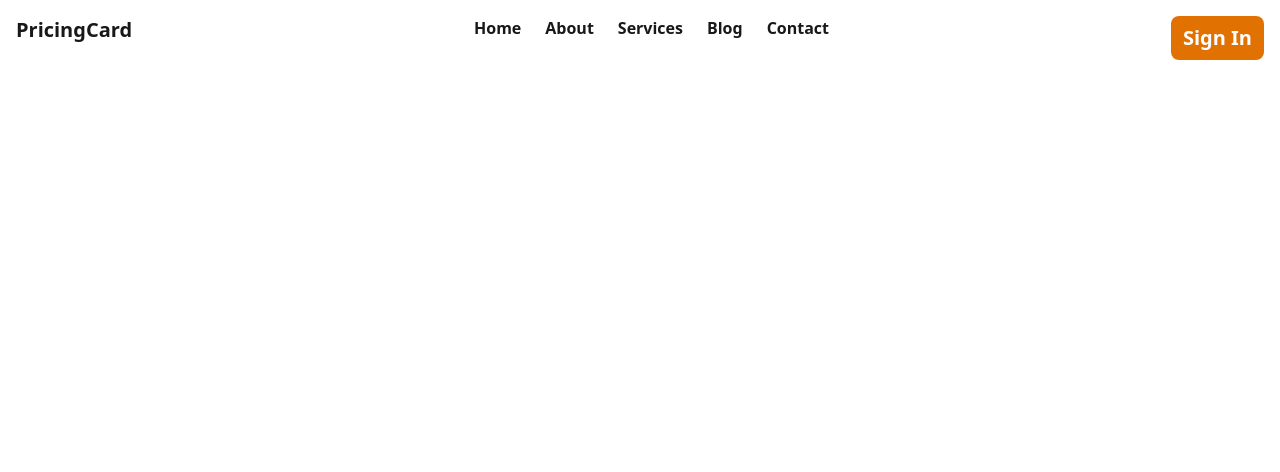
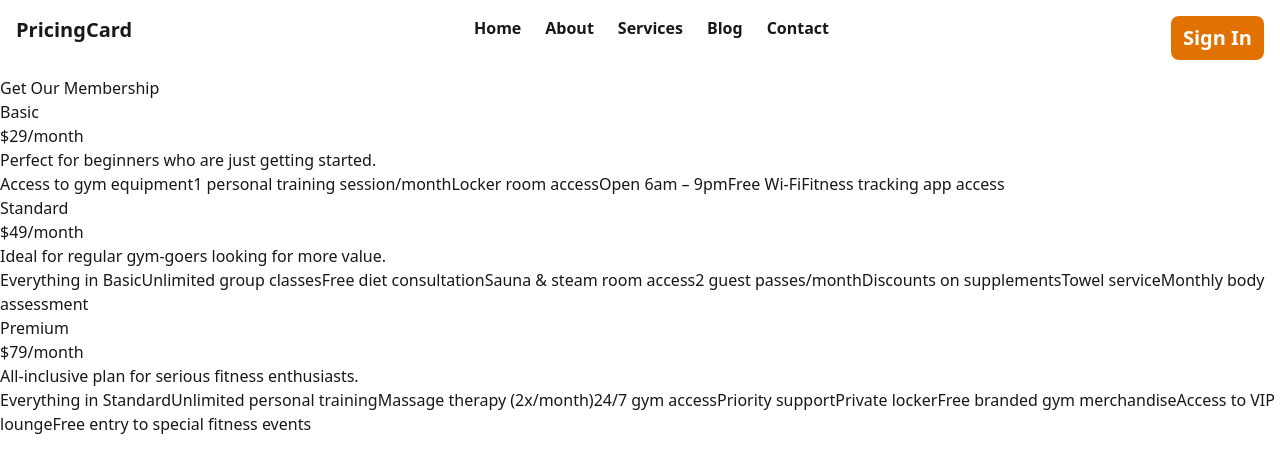
Before and after one commit to iftakhersifat/pricing-card, a React (Vite) app: page / in a window 1280 px wide. Shown: the top 472 px of the page. Built offline with nearby package versions, Linux system fonts and the light colour scheme.

Commit message:
added all data from fetch

```diff
--- /dev/null
+++ b/src/Components/PricingCard/PricingCard.jsx
@@ -0,0 +1,15 @@
+import React from 'react';
+
+const PricingCard = ({data}) => {
+    const {name, price, description, features} =data;
+    return (
+        <div>
+            <h1>{name}</h1>
+            <h1>{price}</h1>
+            <h1>{description}</h1>
+            <h1>{features}</h1>
+        </div>
+    );
+};
+
+export default PricingCard;
--- a/src/Components/PricingCards/PricingCards.jsx
+++ b/src/Components/PricingCards/PricingCards.jsx
@@ -1,13 +1,23 @@
-import React, { useState } from 'react';
+import React, { use } from 'react';
+import PricingCard from '../PricingCard/PricingCard';
 
-const PricingCards = ({pricingPromise}) => {
-    const useData = useState(pricingPromise);
-    console.log(useData)
-    return (
+const PricingCards = ({ pricingPromise }) => {
+  const useData = use(pricingPromise);
+
+  return (
+    <>
+      <div>
+        <h1>Get Our Membership</h1>
         <div>
-
+        {
+          useData.map(data => (
+            <PricingCard key={data.id} data={data} />
+          ))
+        }
         </div>
-    );
+      </div>
+    </>
+  );
 };
 
 export default PricingCards;
```
